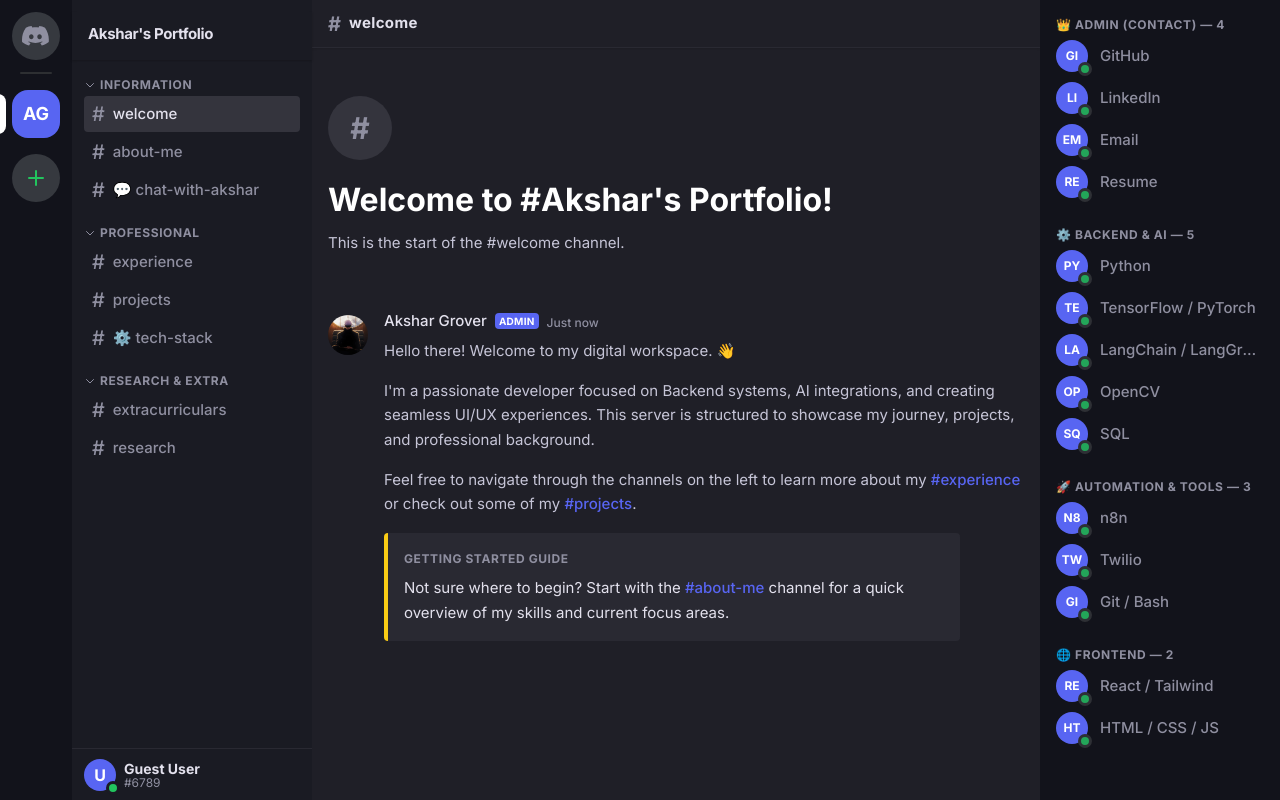
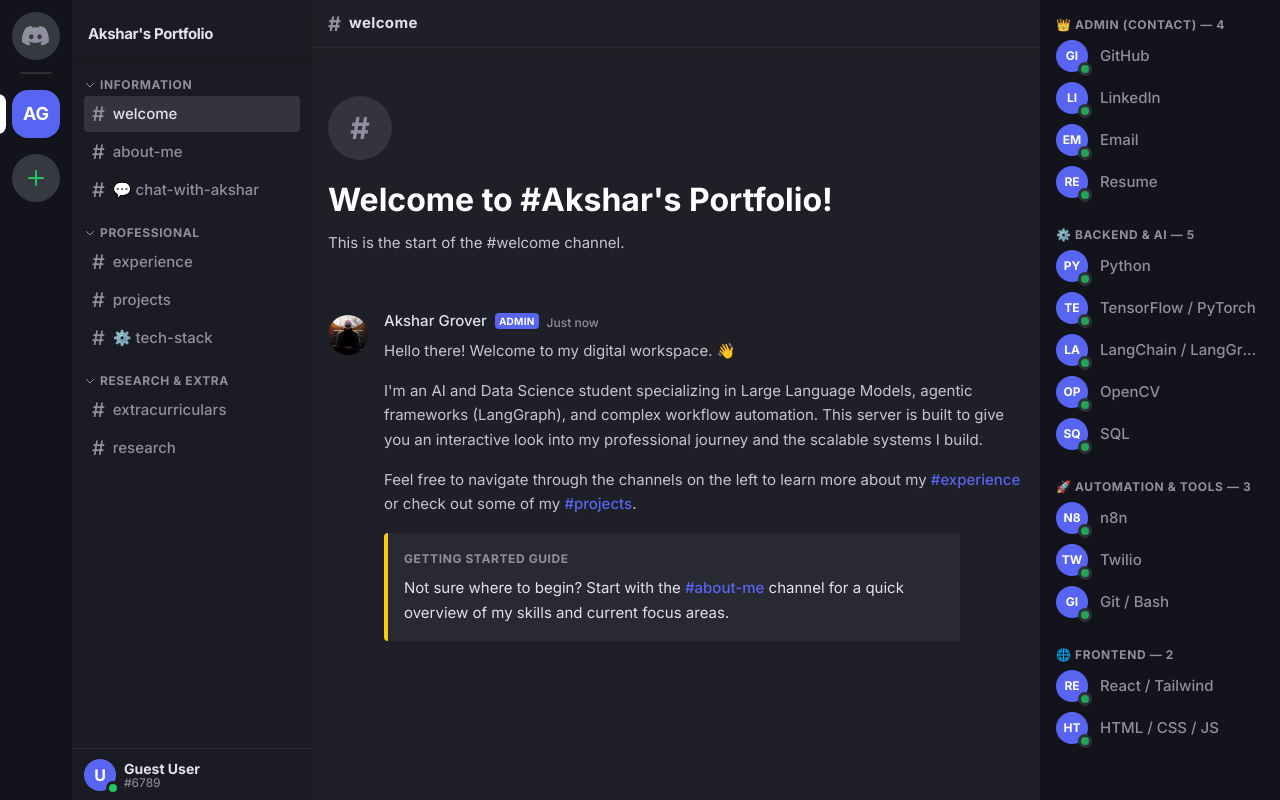
Before and after one commit to akshargrover/Portfolio, a React (Vite) app: page / in a window 1280 px wide. Built offline with nearby package versions, Linux system fonts and the light colour scheme.

Commit message:
Edited welcome page

```diff
--- a/src/components/Welcome.jsx
+++ b/src/components/Welcome.jsx
@@ -41,7 +41,7 @@
 
                                 <div className="text-[15px] text-text-variant leading-relaxed space-y-4 mt-2">
                                     <p>Hello there! Welcome to my digital workspace. 👋</p>
-                                    <p>I'm a passionate developer focused on Backend systems, AI integrations, and creating seamless UI/UX experiences. This server is structured to showcase my journey, projects, and professional background.</p>
+                                    <p>I'm an AI and Data Science student specializing in Large Language Models, agentic frameworks (LangGraph), and complex workflow automation. This server is built to give you an interactive look into my professional journey and the scalable systems I build.</p>
                                     <p>Feel free to navigate through the channels on the left to learn more about my <span onClick={() => setActiveChannel('experience')} className="text-discord-accent cursor-pointer hover:underline font-medium">#experience</span> or check out some of my <span onClick={() => setActiveChannel('projects')} className="text-discord-accent cursor-pointer hover:underline font-medium">#projects</span>.</p>
 
                                     <div className="bg-[#292932] p-4 rounded border-l-4 border-l-yellow-400 mt-4 max-w-xl">
```
